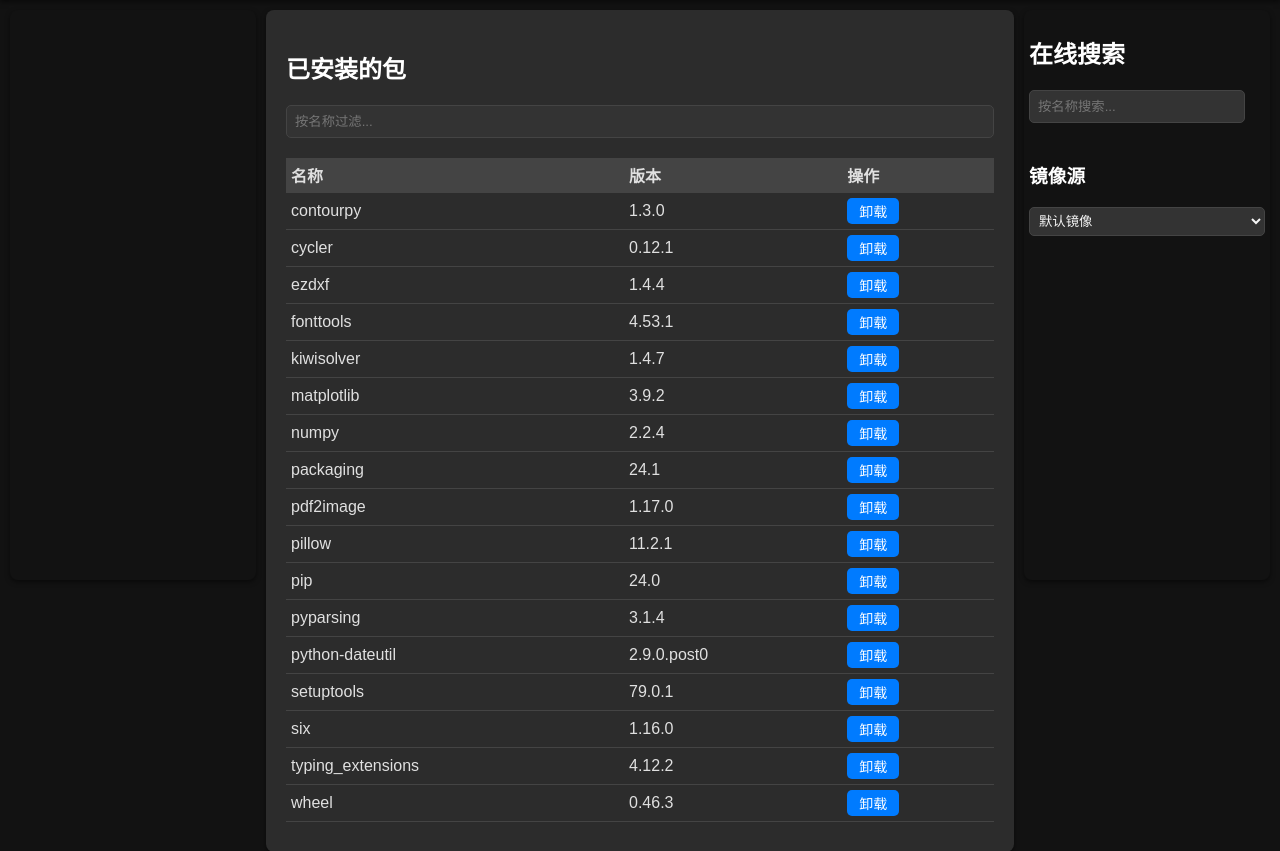
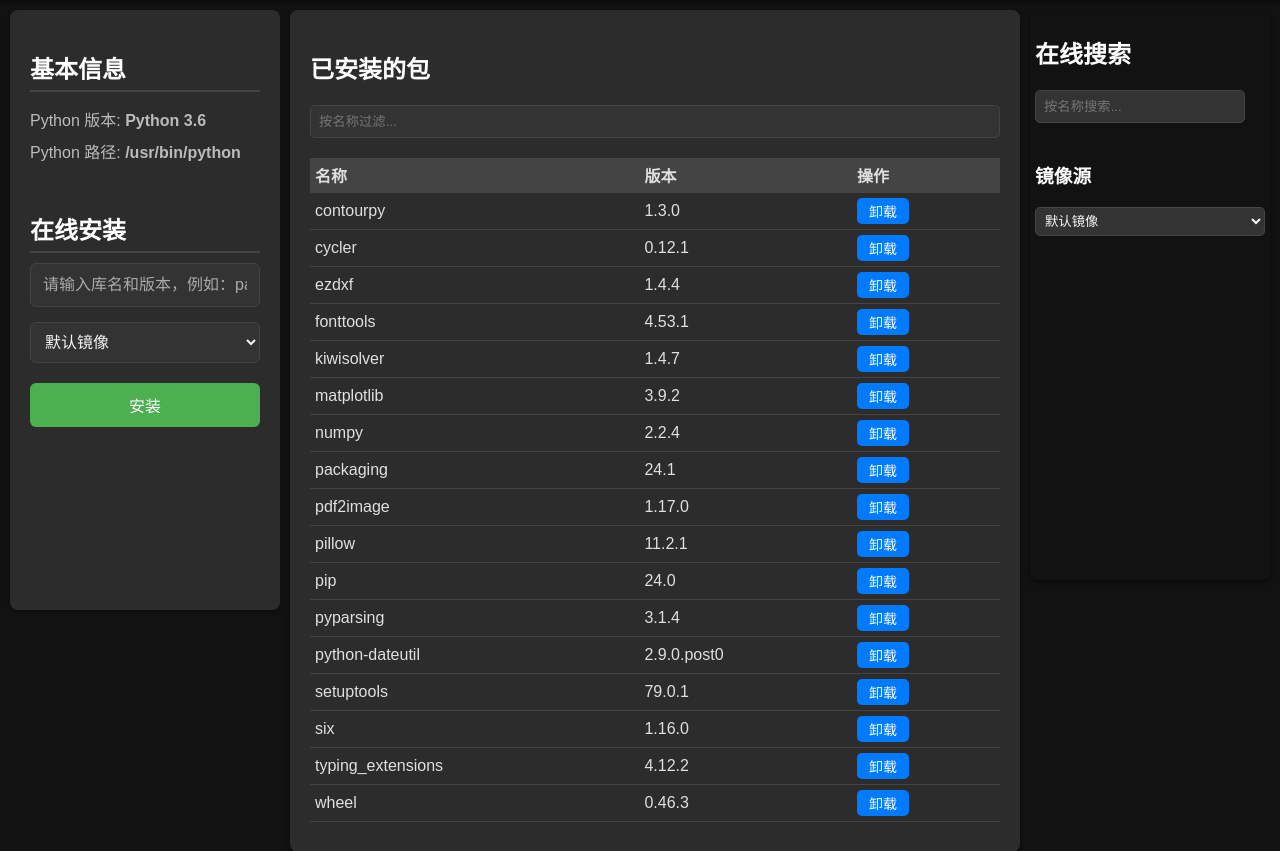
Before and after one commit to merlons/pipui, a Flask app: page / in a window 1280 px wide. Shown: the part 155-1006 px from the top of the page. Run offline with Flask 3, Linux system fonts and the light colour scheme; data that the repository does not hold is empty.

Commit message:
增加左边栏

```diff
--- a/pipui/templates/index.html
+++ b/pipui/templates/index.html
@@ -175,7 +175,84 @@
         #search-results tr:hover {
             background-color: #555; /* 行悬停效果 */
         }
+/* .sidebar-left 部分样式 */
+.sidebar-left {
+    flex: 1;
+    background-color: #2c2c2c; /* 深色背景 */
+    padding: 20px;
+    border-radius: 8px;
+    box-shadow: 0 2px 5px rgba(0, 0, 0, 0.3); /* 添加阴影 */
+    height: 70vh; /* 固定高度 */
+    overflow-y: auto; /* 添加垂直滚动条 */
+    display: flex;
+    flex-direction: column; /* 垂直排列 */
+}
 
+.sidebar-left h2 {
+    font-size: 1.5em;
+    color: #ffffff;
+    margin-bottom: 10px;
+    border-bottom: 2px solid #444; /* 分割线 */
+    padding-bottom: 5px;
+}
+
+.interpreter-info {
+    margin-bottom: 20px;
+}
+
+.interpreter-info span {
+    display: block;
+    color: #bbb; /* 更柔和的灰色 */
+    margin-bottom: 8px; /* 适当增加行间距 */
+}
+
+#install-input {
+    width: 100%;
+    padding: 12px;
+    font-size: 1em;
+    border: 1px solid #444;
+    border-radius: 6px;
+    background-color: #333;
+    color: #f5f5f5;
+    box-sizing: border-box;
+    margin-bottom: 15px; /* 输入框下方间距 */
+}
+
+#install-input::placeholder {
+    color: #aaa;
+}
+
+.install-controls {
+    display: flex;
+    flex-direction: column;
+}
+
+.install-controls select {
+    padding: 10px;
+    font-size: 1em;
+    border: 1px solid #444;
+    border-radius: 6px;
+    background-color: #333;
+    color: #f5f5f5;
+    margin-bottom: 10px;
+    box-sizing: border-box;
+}
+
+.install-controls button {
+    padding: 10px;
+    background-color: #4CAF50; /* 绿色按钮 */
+    color: white;
+    font-size: 1em;
+    border: none;
+    border-radius: 6px;
+    cursor: pointer;
+    transition: background-color 0.3s ease;
+    margin-top: 10px;
+}
+
+.install-controls button:hover {
+    background-color: #45a049; /* 鼠标悬停效果 */
+}
 
     </style>
 </head>
@@ -188,9 +265,32 @@
 </div>
 
 <div class="main">
-    <div class="sidebar-left">
-        <!-- 左边栏内容（暂时为空） -->
+
+
+<div class="sidebar-left">
+    <h2>基本信息</h2>
+    <div class="interpreter-info">
+        <span>Python 版本: <strong id="python-version">Python 3.6</strong></span>
+        <span>Python 路径: <strong id="python-path">/usr/bin/python</strong></span>
     </div>
+    <h2>在线安装</h2>
+    <input type="text" id="install-input" placeholder="请输入库名和版本，例如：pandas==2.0" />
+    <div class="install-controls">
+        <select id="install-mirror-source">
+            <option value="https://pypi.python.org/simple">默认镜像</option>
+            <option value="https://mirrors.aliyun.com/pypi/simple/">阿里云</option>
+            <option value="https://pypi.tuna.tsinghua.edu.cn/simple">清华大学</option>
+            <option value="https://pypi.hust.edu.cn/simple">华中科技大学</option>
+            <option value="https://pypi.mirrors.ustc.edu.cn/simple/">中国科学技术大学</option>
+            <option value="https://pypi.douban.com/simple/">豆瓣</option>
+        </select>
+        <button onclick="installPackages()">安装</button>
+    </div>
+</div>
+
+
+
+
 
     <div class="content">
         <h2>已安装的包</h2>
```
Also changed, not shown: README.md, 1 other file.
